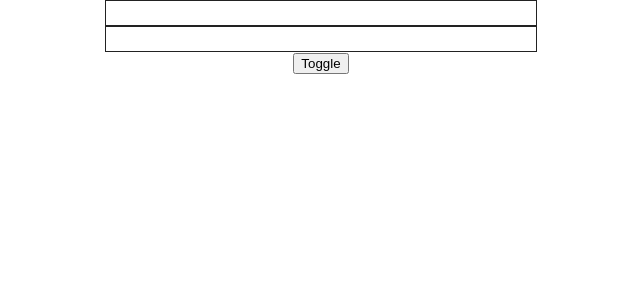
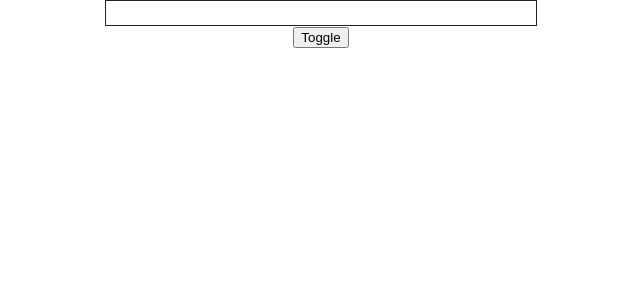
Before and after one commit to Aucante/react-training-advanced, a React (Create React App) app: page / in a window 1280 px wide. Shown: the top 300 px of the page, without its empty margins (319-959 px from the left). Built offline with nearby package versions, Linux system fonts and the light colour scheme; the HTML template or start-up script is replaced by a standard one.

Commit message:
deleted content

```diff
--- a/src/App.js
+++ b/src/App.js
@@ -14,7 +14,6 @@ function App() {
   return (
     <div className="App">
       <Content />
-      <Content />
       <button onClick={toggleFunc}>Toggle</button>
     </div>
   );
```
